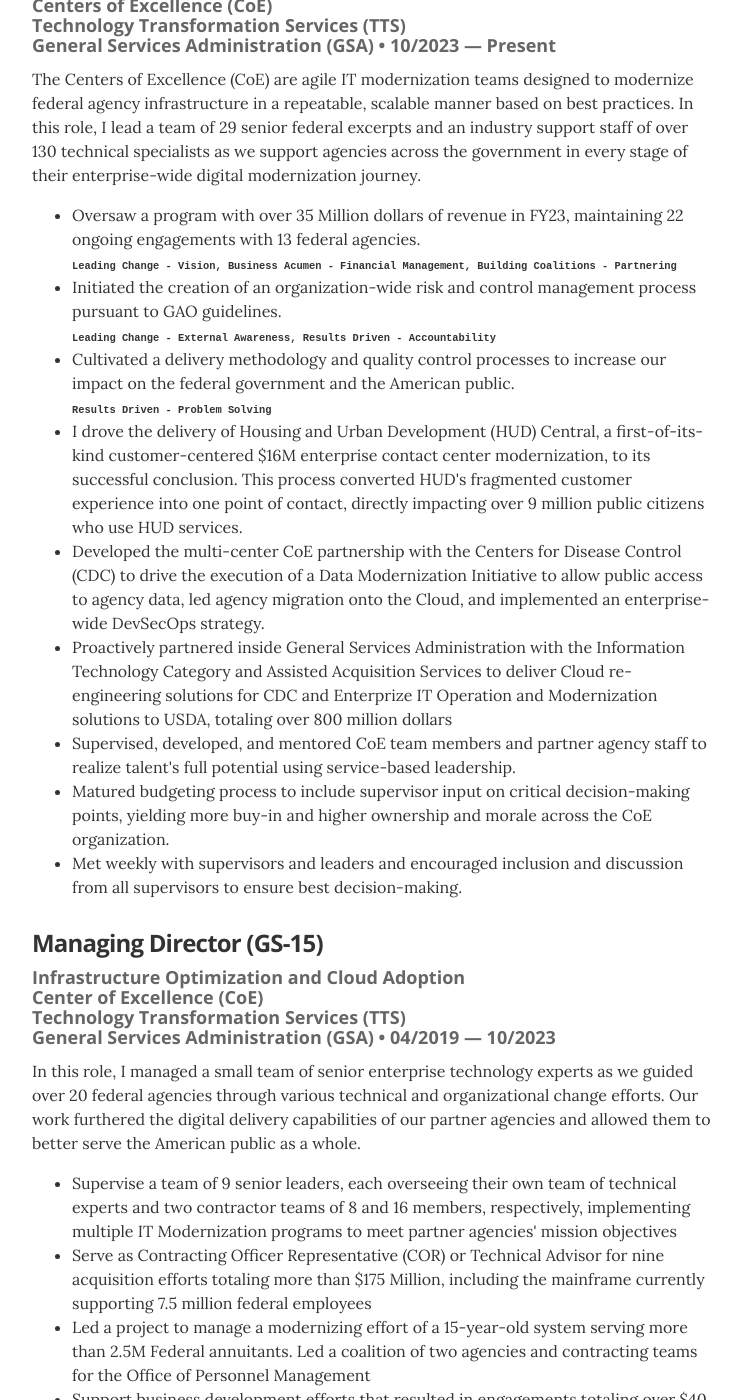
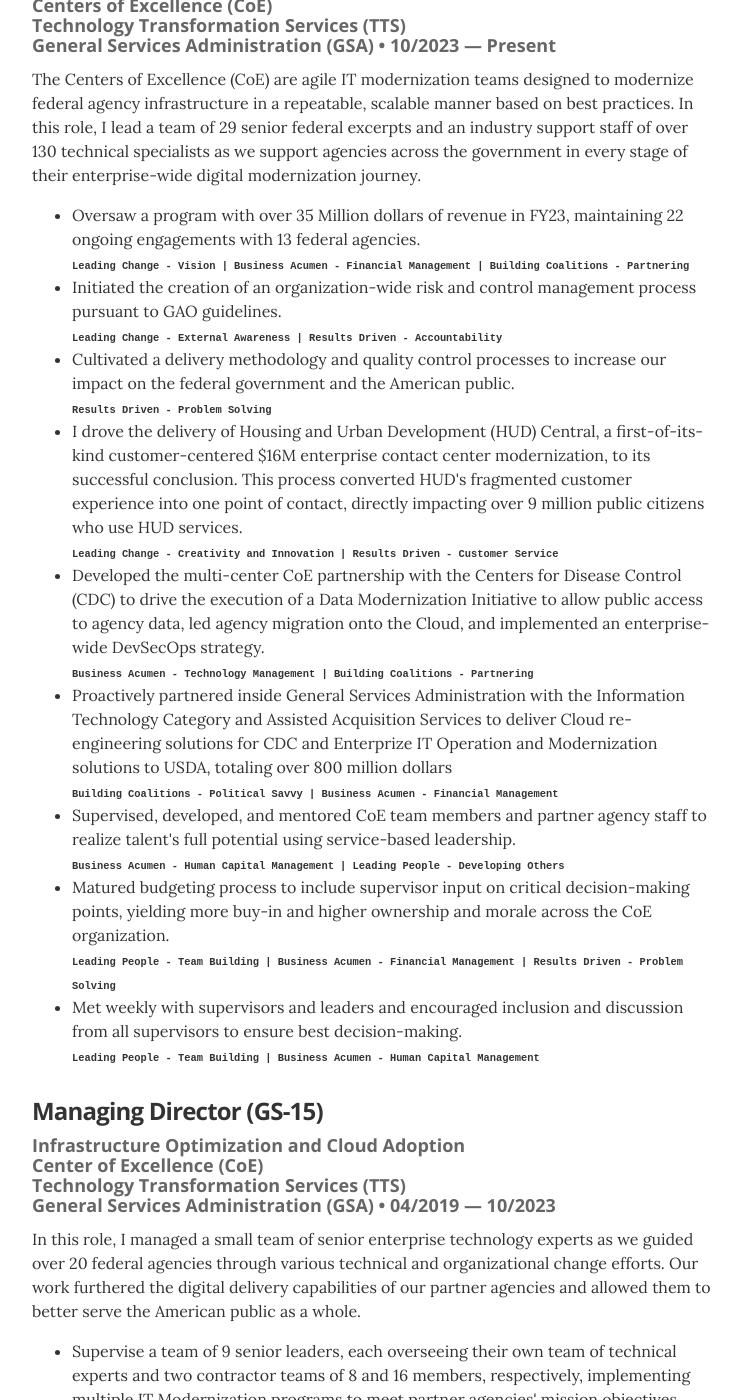
Before and after one commit to inuwashi/inuwashi.github.io, a Jekyll site: the page built from ses.html, in a window 1280 px wide and 1400 px high, scrolled down 995 px. Shown: the whole window, without its empty margins (268-1009 px from the left). Built offline with Jekyll 4.4.1, drawn with Linux system fonts in a browser that asks for light colours.

Commit message:
First job

```diff
--- a/_data/experience.yml
+++ b/_data/experience.yml
@@ -20,17 +20,37 @@
       - text: Cultivated a delivery methodology and quality control processes to increase our impact on the federal government and the American public.
       - ecq: Results Driven - Problem Solving
     - bullet:
-      - text: I drove the delivery of Housing and Urban Development (HUD) Central, a first-of-its-kind customer-centered $16M enterprise contact center modernization, to its successful conclusion. This process converted HUD's fragmented customer experience into one point of contact, directly impacting over 9 million public citizens who use HUD services.
+      - text: I drove the delivery of Housing and Urban Development (HUD) Central, a first-of-its-kind customer-centered $16M enterprise contact
+      - text: center modernization, to its successful conclusion. This process converted HUD's fragmented customer experience into one point of
+      - text: contact, directly impacting over 9 million public citizens who use HUD services.
+      - ecq: Leading Change - Creativity and Innovation
+      - ecq: Results Driven - Customer Service
     - bullet:
-      - text:  Developed the multi-center CoE partnership with the Centers for Disease Control (CDC) to drive the execution of a Data Modernization Initiative to allow public access to agency data, led agency migration onto the Cloud, and implemented an enterprise-wide DevSecOps strategy.
+      - text: Developed the multi-center CoE partnership with the Centers for Disease Control (CDC) to drive the execution of a Data Modernization
+      - text: Initiative to allow public access to agency data, led agency migration onto the Cloud, and implemented an enterprise-wide DevSecOps strategy.
+      - ecq: Business Acumen - Technology Management
+      - ecq: Building Coalitions - Partnering
     - bullet:
-      - text: Proactively partnered inside General Services Administration with the Information Technology Category and Assisted Acquisition Services to deliver Cloud re-engineering solutions for CDC and Enterprize IT Operation and Modernization solutions to USDA, totaling over 800 million dollars
+      - text: Proactively partnered inside General Services Administration with the Information Technology Category and Assisted Acquisition Services
+      - text: to deliver Cloud re-engineering solutions for CDC and Enterprize IT Operation and Modernization solutions to USDA, totaling over
+      - text: 800 million dollars
+      - ecq: Building Coalitions - Political Savvy
+      - ecq: Business Acumen - Financial Management
     - bullet:
-      - text: Supervised, developed, and mentored CoE team members and partner agency staff to realize talent's full potential using service-based leadership.
+      - text: Supervised, developed, and mentored CoE team members and partner agency staff to realize talent's full potential using
+      - text: service-based leadership.
+      - ecq: Business Acumen - Human Capital Management
+      - ecq: Leading People - Developing Others
     - bullet:
-      - text: Matured budgeting process to include supervisor input on critical decision-making points, yielding more buy-in and higher ownership and morale across the CoE organization.
+      - text: Matured budgeting process to include supervisor input on critical decision-making points, yielding more buy-in and higher
+      - text: ownership and morale across the CoE organization.
+      - ecq: Leading People - Team Building
+      - ecq: Business Acumen - Financial Management
+      - ecq: Results Driven - Problem Solving
     - bullet:
       - text: Met weekly with supervisors and leaders and encouraged inclusion and discussion from all supervisors to ensure best decision-making.
+      - ecq: Leading People - Team Building
+      - ecq: Business Acumen - Human Capital Management
 
 
 # Infrastructure Optimization and Cloud Adoption
--- a/_layouts/ses.html
+++ b/_layouts/ses.html
@@ -90,7 +90,7 @@
               {% for text in bullet.bullet %}{{ text.text }}{% unless forloop.last %} {% endunless %} {% endfor %}
               <br/><span class="ecqs">{% for ecq in bullet.bullet %}
                   {% if ecq.ecq  %}
-                    {{ ecq.ecq }}{% unless forloop.last %}, {% endunless %}
+                    {{ ecq.ecq }}{% unless forloop.last %} | {% endunless %}
                   {% endif %}
                 {% endfor %}</span>
             </li>
```
